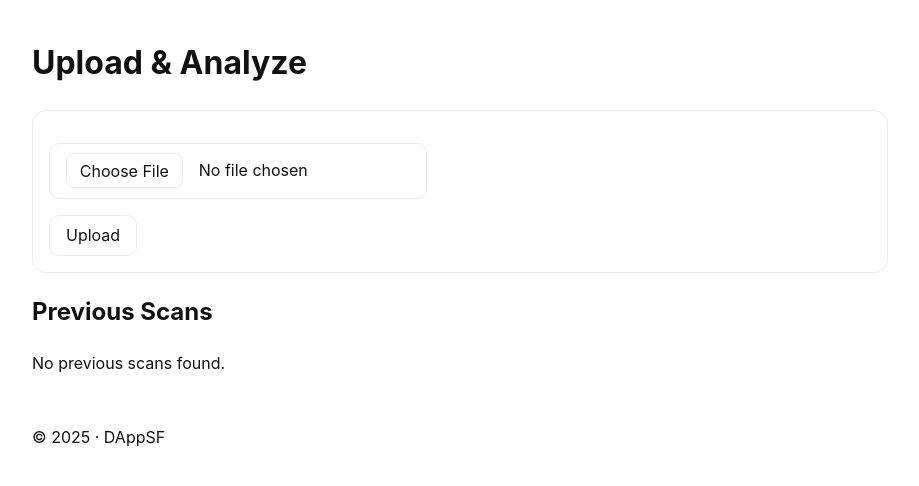
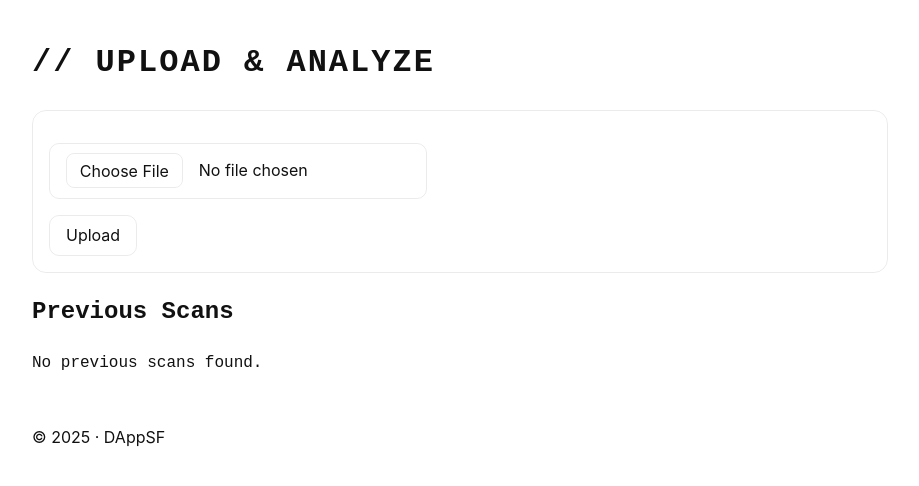
Before and after one commit to DAppSF/DAppSF, a Python web app: template templates/upload.html in a window 1280 px wide. Shown: the part 95-581 px from the top of the page, without its empty margins (180-1099 px from the left). Run offline with Jinja, Linux system fonts and the light colour scheme; the template is opened without the code that fills it, so the values that code supplies are empty.

Commit message:
style: update upload template styling and layout
Co-authored-by: aider (gemini/gemini-3.5-flash-lite) <aider@aider.chat>

```diff
--- a/templates/upload.html
+++ b/templates/upload.html
@@ -1,6 +1,8 @@
 {% extends 'base.html' %}
 {% block body %}
-<h1>Upload & Analyze</h1>
+
+<div class="container my-5" style="max-width: 1280px; font-family: 'Courier New', Courier, monospace;">
+  <h1 class="h3 fw-bold text-success mb-4" style="letter-spacing: 2px;">// UPLOAD &amp; ANALYZE</h1>
 <form action="{{ url_for('main.upload') }}" method="post" enctype="multipart/form-data" class="card">
   <div>
     <input type="file" id="file" name="file"/>
@@ -22,4 +24,5 @@
     <p>No previous scans found.</p>
   {% endif %}
 </div>
+</div>
 {% endblock %}
```
